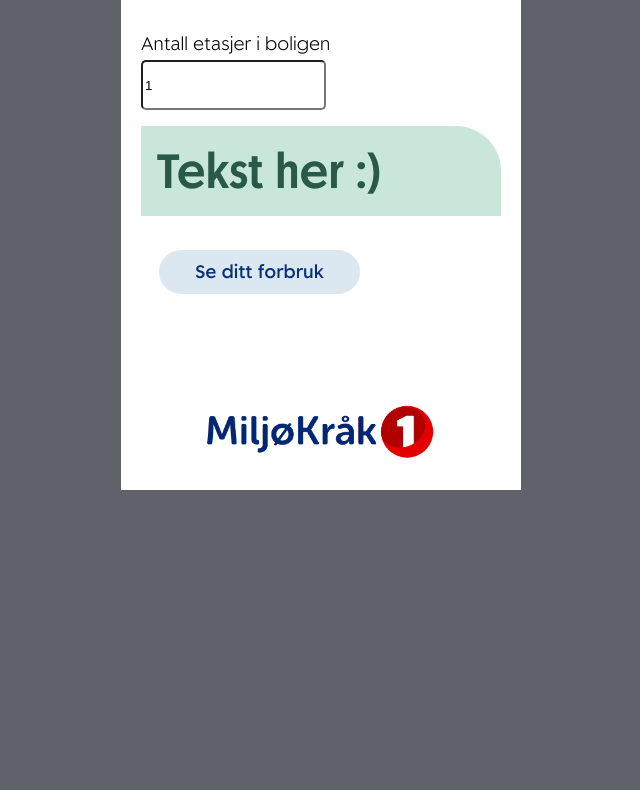
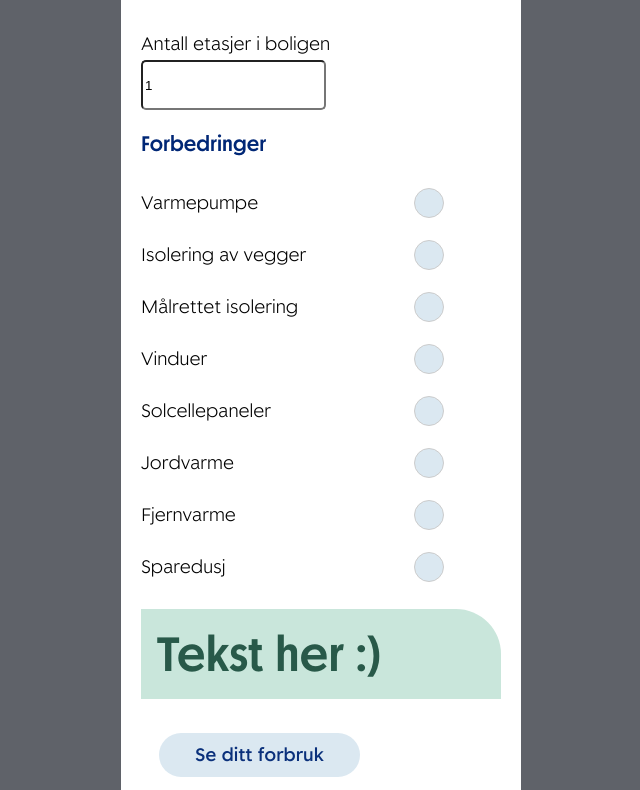
Before and after one commit to andreaseg/miljohack-team1, a React (Create React App) app: page / in a window 1280 px wide. Shown: the part 562-1352 px from the top of the page, without its empty margins (319-959 px from the left). Before the commit the page ends 1052 px from the top, so only its background shows below. Built offline with nearby package versions, Linux system fonts and the light colour scheme.

Commit message:
Improvements

```diff
--- a/src/App.js
+++ b/src/App.js
@@ -12,6 +12,7 @@ import SB1Button from "./components/SB1Button";
 import Checkbox from "./components/Checkbox";
 import YourFootprint from "./components/YourFootprint";
 import Note from "./components/Note";
+import ImprovementsInfo from "./components/ImprovementsInfo";
 
 function App() {
   const [inputHouse, setInputHouse] = useState({
@@ -21,15 +22,17 @@ function App() {
     constructionYear: 2001,
     municipalityNumber: 301,
     isApartment: false,
+    improvements: []
   });
 
-  const [outputHouse, setOutputHouse] = useState(null);
+  const [outputHouse, setOutputHouse] = useState();
   const [features, setFeatures] = useState([]);
 
   async function postHousingData() {
     const id = await api.postHouse(inputHouse);
 
     const house = await api.getHouse(id);
+    console.log("house");
     setOutputHouse(house);
 
     getEnergyProfile(house, id);
@@ -41,6 +44,14 @@ function App() {
       console.log(features);
       setFeatures(features);
     }
+  }
+
+  function setImprovements(improvements) {
+    console.log("Setting state with improvements");
+    console.log(improvements);
+    const updatedHouse = { ...inputHouse };
+    updatedHouse.improvements = improvements;
+    setInputHouse(updatedHouse);
   }
 
   return (
@@ -56,6 +67,7 @@ function App() {
         </Note>
 
         <HouseInputs inputHouse={inputHouse} setInputHouse={setInputHouse} />
+        <ImprovementsInfo house={inputHouse} setImprovements={setImprovements} />
 
         <Note right='true'>
           <h1>Tekst her :)</h1>
@@ -64,6 +76,7 @@ function App() {
         <SB1Button text="Se ditt forbruk" onClick={postHousingData} />
 
         <FeaturesInfo features={features} />
+
       </div>
       <footer className={styles.footer}>
         <img src={logo} alt="Miljøkråk1 Logo" />
--- a/src/components/ImprovementsInfo.js
+++ b/src/components/ImprovementsInfo.js
@@ -1,24 +1,89 @@
+import React from 'react';
+import getKey from '../utils/GetKey';
+import Checkbox from './Checkbox';
 
-import React from 'react';
+const improvementItems = [
+  {
+    name: "Varmepumpe",
+    value: "HEAT_EXCHANGE_UNIT"
+  },
+  {
+    name: "Isolering av vegger",
+    value: "WALL_ISOLATION",
+  },
+  {
+    name: "Målrettet isolering",
+    value: "TARGETED_ISOLATION",
+  },
+  {
+    name: "Vinduer",
+    value: "WINDOWS",
+  },
+  {
 
-class HeatingInfo extends React.Component {
+    name: "Solcellepaneler",
+    value: "SOLAR_CELLS",
+  },
+  {
+    name: "Jordvarme",
+    value: "GEOTHERMAL",
+  },
+  {
 
+    name: "Fjernvarme",
+    value: "DISTRICT_HEATING",
+  },
+  {
+    name: "Sparedusj",
+    value: "SHOWER"
+  }
+]
 
-  render() {
-    const improvements = this.props.improvements;
+class ImprovementsInfo extends React.Component {
 
-    if (improvements) {
-      console.log("heating");
+    containsImprovement(improvement, existingImprovements) {
+        return existingImprovements.filter(userImprovements =>
+            userImprovements.value === improvement.value
+        ).length > 0;
+    }
 
-      return (
-          <div>
-            <h3>Oppvarming</h3>
-          </div>
-      )
-    } else {
-      return (null)
+    render() {
+        const improvements = this.props.house.improvements;
+        const setImprovements = this.props.setImprovements;
+
+        console.log("render improvements");
+        console.log(improvements);
+
+        function updateImprovements(isEnabled, improvement) {
+            let updatedImprovements;
+            console.log("updateImprovements");
+            console.log(isEnabled);
+            console.log(improvement);
+            console.log("-----");
+            if (isEnabled) {
+                updatedImprovements = [improvement, ...improvements];
+            } else {
+                updatedImprovements = improvements.filter(item => item.value !== improvement.value);
+            }
+            setImprovements(updatedImprovements);
+        }
+
+        const rows = improvementItems.map(improvement =>
+                <Checkbox
+                    key={getKey()}
+                    checked={this.containsImprovement(improvement, improvements)}
+                    onCheck={enabled => updateImprovements(enabled, improvement)}>
+                    {improvement.name}
+                </Checkbox>
+        );
+
+        return (
+            <div>
+                <h3>Forbedringer</h3>
+                {rows}
+            </div>
+        )
     }
-  }
 }
 
-export default HeatingInfo;
+export default ImprovementsInfo;
```
